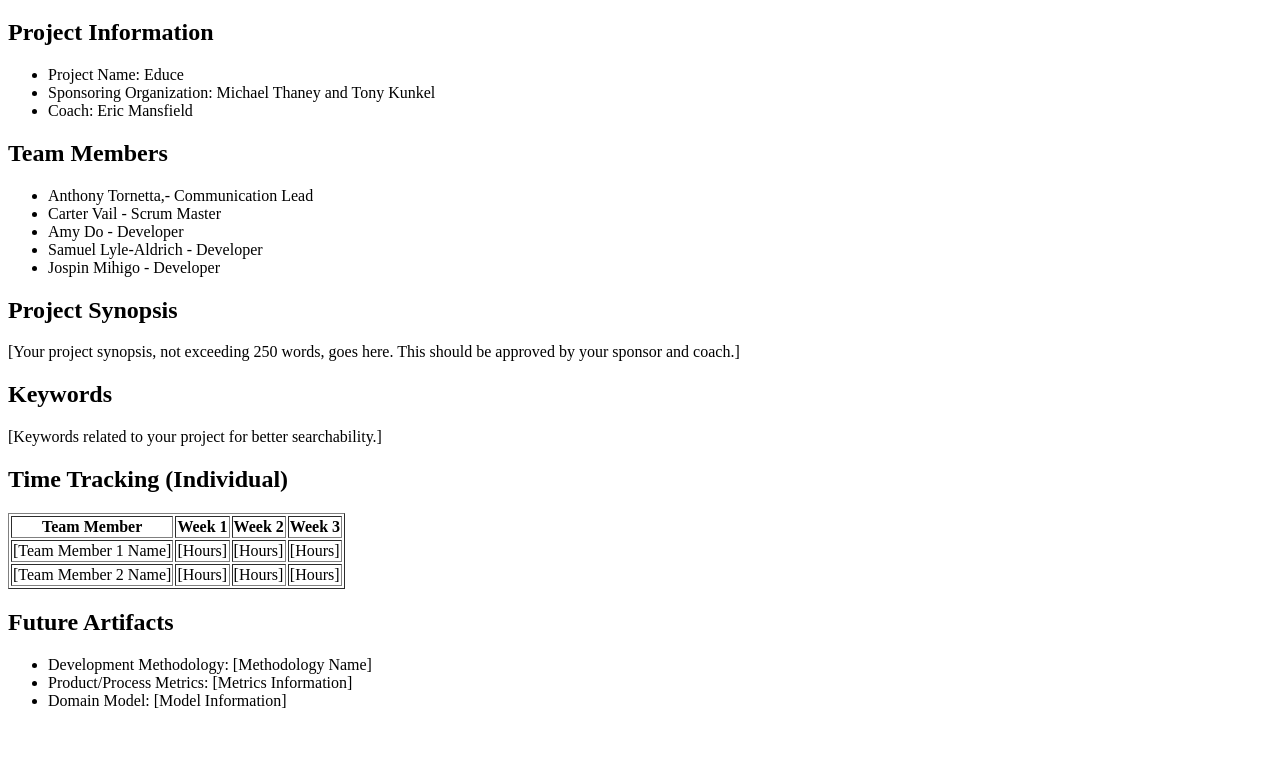
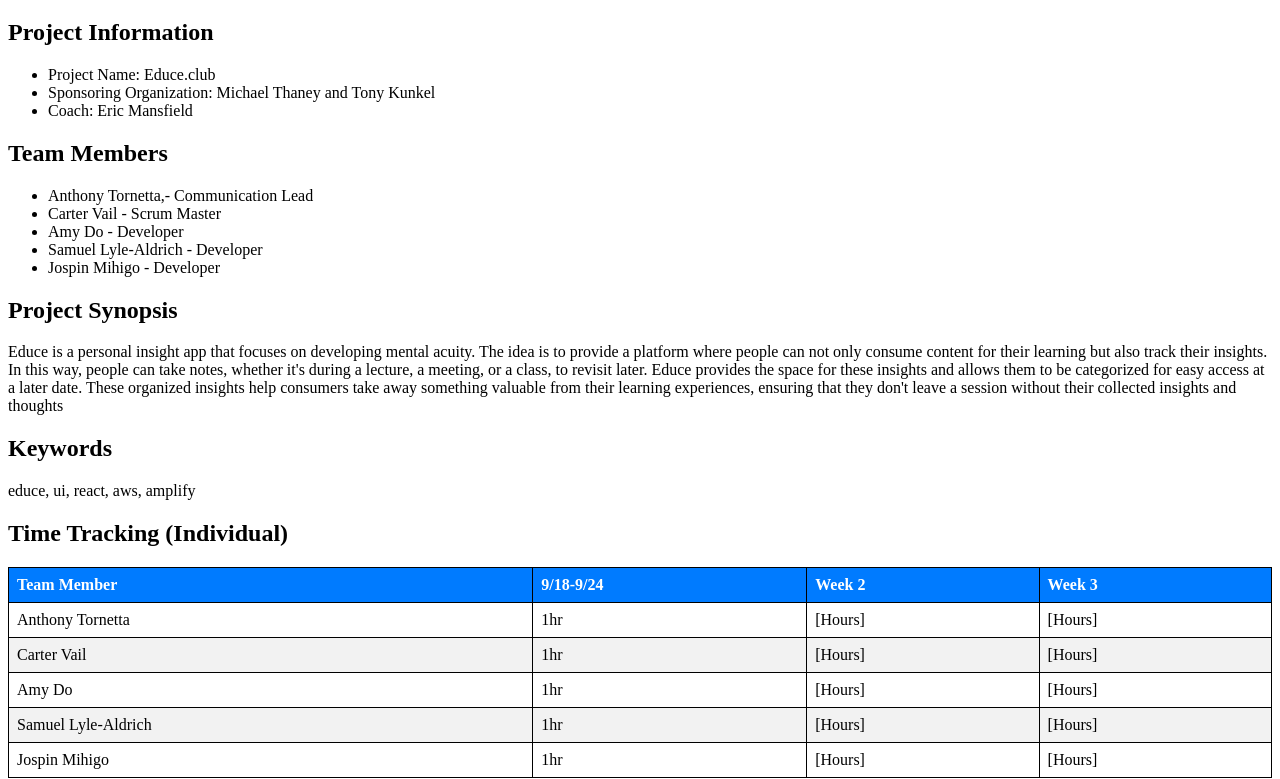
Before and after one commit to ahd6901/SWEN561-SpoiledMilk.io, a plain HTML site: page index.html in a window 1280 px wide. Shown: the part 61-840 px from the top of the page. Before the commit the page ends 800 px from the top, so only its background shows below. Drawn offline with Linux system fonts and the light colour scheme.

Commit message:
add files

```diff
--- a/index.html
+++ b/index.html
@@ -1,9 +1,11 @@
 <!DOCTYPE html>
 <html lang="en">
   <head>
-    <meta charset="UTF-8">
-    <meta name="viewport" content="width=device-width, initial-scale=1.0">
-    <title>Team Project</title>
+    <meta charset="UTF-8" />
+    <meta http-equiv="X-UA-Compatible" content="IE=edge" />
+    <meta name="viewport" content="width=device-width, initial-scale=1.0" />
+    <link href="styles.css" rel="stylesheet" />
+    <title>Team Website</title>
   </head>
   <body>
     <header>
@@ -12,7 +14,7 @@
     <section>
       <h2>Project Information</h2>
       <ul>
-            <li>Project Name: Educe </li>
+        <li>Project Name: Educe.club</li>
         <li>Sponsoring Organization: Michael Thaney and Tony Kunkel</li>
         <li>Coach: Eric Mansfield</li>
       </ul>
@@ -21,58 +23,85 @@
       <h2>Team Members</h2>
       <ul>
         <li>Anthony Tornetta,- Communication Lead</li>
-            <li>Carter Vail  - Scrum Master</li>
+        <li>Carter Vail - Scrum Master</li>
         <li>Amy Do - Developer</li>
         <li>Samuel Lyle-Aldrich - Developer</li>
         <li>Jospin Mihigo - Developer</li>
-
       </ul>
     </section>
     <section>
       <h2>Project Synopsis</h2>
-        <p>[Your project synopsis, not exceeding 250 words, goes here. This should be approved by your sponsor and coach.]</p>
+      <p>
+        Educe is a personal insight app that focuses on developing mental
+        acuity. The idea is to provide a platform where people can not only
+        consume content for their learning but also track their insights. In
+        this way, people can take notes, whether it's during a lecture, a
+        meeting, or a class, to revisit later. Educe provides the space for
+        these insights and allows them to be categorized for easy access at a
+        later date. These organized insights help consumers take away something
+        valuable from their learning experiences, ensuring that they don't leave
+        a session without their collected insights and thoughts
+      </p>
     </section>
     <section>
       <h2>Keywords</h2>
-        <p>[Keywords related to your project for better searchability.]</p>
+      <p>educe, ui, react, aws, amplify</p>
     </section>
     <section>
       <h2>Time Tracking (Individual)</h2>
-        <table border="1">
+      <table class="custom-table">
         <thead>
           <tr>
             <th>Team Member</th>
-                    <th>Week 1</th>
+            <th>9/18-9/24</th>
             <th>Week 2</th>
             <th>Week 3</th>
-                    <!-- Add more weeks as needed -->
           </tr>
         </thead>
         <tbody>
           <tr>
-                    <td>[Team Member 1 Name]</td>
+            <td>Anthony Tornetta</td>
+            <td>1hr</td>
             <td>[Hours]</td>
             <td>[Hours]</td>
-                    <td>[Hours]</td>
-                    <!-- Add more hours for each week as needed -->
           </tr>
           <tr>
-                    <td>[Team Member 2 Name]</td>
+            <td>Carter Vail</td>
+            <td>1hr</td>
             <td>[Hours]</td>
             <td>[Hours]</td>
+          </tr>
+
+          <tr>
+            <td>Amy Do</td>
+            <td>1hr</td>
             <td>[Hours]</td>
-                    <!-- Add more hours for each week as needed -->
+            <td>[Hours]</td>
           </tr>
-                <!-- Add more rows for additional team members as needed -->
+
+          <tr>
+            <td>Samuel Lyle-Aldrich</td>
+            <td>1hr</td>
+            <td>[Hours]</td>
+            <td>[Hours]</td>
+          </tr>
+          <tr>
+            <td>Jospin Mihigo</td>
+            <td>1hr</td>
+            <td>[Hours]</td>
+            <td>[Hours]</td>
+          </tr>
         </tbody>
       </table>
     </section>
     <section>
       <h2>Future Artifacts</h2>
       <ul>
-            <li>Development Methodology: [Methodology Name]</li>
-            <li>Product/Process Metrics: [Metrics Information]</li>
-            <li>Domain Model: [Model Information]</li>
+        <li>Finalization of Initial Project Tools and Techniques</li>
+        <li>
+          Project Plan: Development Methodology, Domain Model, Process and
+          Project Metrics, Additional Elements and Final Plan
+        </li>
       </ul>
     </section>
   </body>
--- /dev/null
+++ b/styles.css
@@ -0,0 +1,20 @@
+.custom-table {
+    border-collapse: collapse;
+    width: 100%;
+    border: 1px solid black;
+}
+
+.custom-table th, .custom-table td {
+    border: 1px solid black;
+    padding: 8px;
+    text-align: left;
+}
+
+.custom-table th {
+    background-color: #007BFF;
+    color: #fff;
+}
+
+.custom-table tr:nth-child(even) {
+    background-color: #f2f2f2;
+}
```
Also changed, not shown: 1 other file. Lines whose indentation alone changed are shown as unchanged.
